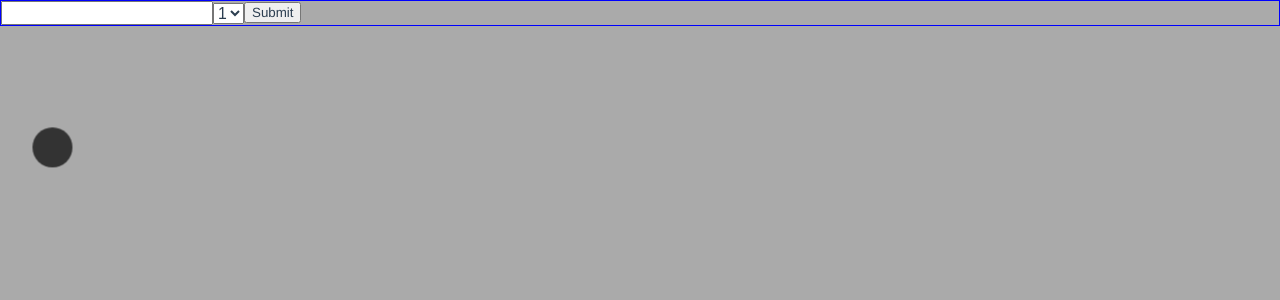
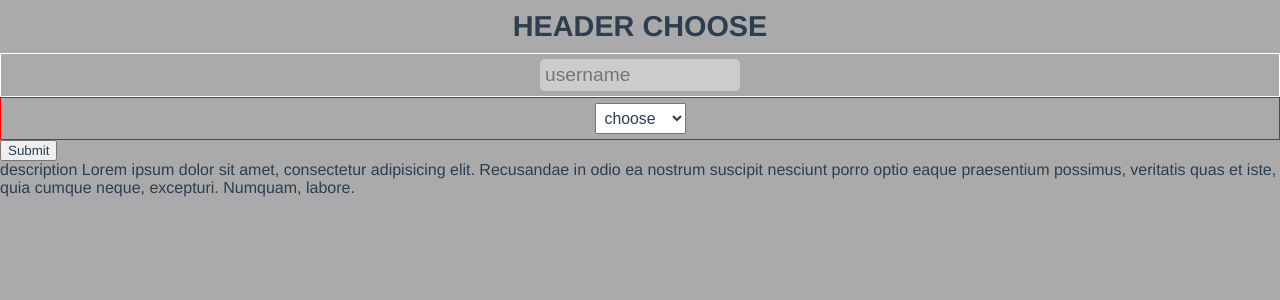
Before and after one commit to abbasnake/maratons, a Vue app in the folder client/: page /#/choose in a window 1280 px wide. Shown: the top 300 px of the page. Built offline with nearby package versions, Linux system fonts and the light colour scheme.

Commit message:
making some default components

```diff
--- a/client/src/App.vue
+++ b/client/src/App.vue
@@ -1,7 +1,7 @@
 <template>
-  <div id="app">
-    <the-helper></the-helper>
-    <router-view/>
+  <div id="app" class="app">
+    <!-- <the-helper></the-helper> -->
+    <router-view class="app__views"/>
   </div>
 </template>
 
@@ -25,8 +25,12 @@ export default {
 
 <!-- LOCAL STYLES -->
 <style lang="scss" scoped>
-#app {
+.app {
   background-color: #aaa;
+  display: grid;
   height: 100vh;
+  &__views {
+    // border: 3px solid pink;
+  }
 }
 </style>
--- /dev/null
+++ b/client/src/components/DefaultHeader.vue
@@ -0,0 +1,28 @@
+<template>
+  <header class="header">
+    <slot></slot>
+  </header>
+</template>
+
+<script>
+export default {
+  name: 'DefaultHeader'
+}
+</script>
+
+<style lang="scss" scoped>
+.header {
+  align-items: center;
+  display: grid;
+  font-size: 7vw;
+  font-weight: bold;
+  justify-items: center;
+  padding: 10px;
+}
+
+@media screen and (min-width:400px) {
+  .header {
+    font-size: 1.8rem;
+  }
+}
+</style>
--- /dev/null
+++ b/client/src/components/DefaultInput.vue
@@ -0,0 +1,48 @@
+<template>
+  <div class="container">
+    <input
+      class="container__input"
+      type="text"
+      aria-label="Username"
+      placeholder="username"
+      required
+    >
+  </div>
+</template>
+
+<script>
+export default {
+  name: 'DefaultInput'
+}
+</script>
+
+<style lang="scss" scoped>
+.container {
+  align-items: center;
+  border: 1px solid white;
+  display: grid;
+  justify-items: center;
+  padding: 5px;
+  &__input {
+    background-color: #ccc;
+    border: none;
+    border-radius: 5px;
+    font-size: 3vw;
+    padding: 5px;
+    -webkit-transition: all 0.3s ease-in-out;
+    transition: all 0.3s ease-in-out;
+    max-width: 200px;
+    width: 25%;
+    z-index: 1;
+    &:focus {
+      width: 100%;
+    }
+  }
+}
+
+@media screen and (min-width:400px) {
+  .container__input {
+    font-size: 1.2rem;
+  }
+}
+</style>
--- /dev/null
+++ b/client/src/components/DefaultSelect.vue
@@ -0,0 +1,29 @@
+<template>
+  <div class="container">
+    <select class="container__select" name="" id="">
+      <option value="" selected disabled>choose</option>
+      <option value="1">One</option>
+      <option value="2">TwoTwo</option>
+      <option value="3">333</option>
+    </select>
+  </div>
+</template>
+
+<script>
+export default {
+  name: 'DefaultSelect'
+}
+</script>
+
+<style lang="scss" scoped>
+.container {
+  align-items: center;
+  border: 1px solid red;
+  display: grid;
+  justify-items: center;
+  padding: 5px;
+  &__select {
+    padding: 5px;
+  }
+}
+</style>
--- a/client/src/components/TheFormInput.vue
+++ b/client/src/components/TheFormInput.vue
@@ -23,6 +23,6 @@ export default {
 
 <style lang="scss" scoped>
 .form {
-  border: 1px solid blue;
+  // border: 1px solid blue;
 }
 </style>
--- a/client/src/views/ViewChoose.vue
+++ b/client/src/views/ViewChoose.vue
@@ -1,13 +1,25 @@
 <template>
-  <form-input></form-input>
+  <div>
+    <default-header>HEADER CHOOSE</default-header>
+    <default-input />
+    <default-select></default-select>
+    <button>Submit</button>
+    <p>description Lorem ipsum dolor sit amet, consectetur adipisicing elit. Recusandae in odio ea nostrum suscipit nesciunt porro optio eaque praesentium possimus, veritatis quas et iste, quia cumque neque, excepturi. Numquam, labore.</p>
+  </div>
 </template>
 
 <script>
+import DefaultHeader from '@/components/DefaultHeader'
+import DefaultInput from '@/components/DefaultInput'
+import DefaultSelect from '@/components/DefaultSelect'
 import TheFormInput from '@/components/TheFormInput'
 
 export default {
   name: 'ViewChoose',
   components: {
+    'default-header': DefaultHeader,
+    'default-input': DefaultInput,
+    'default-select': DefaultSelect,
     'form-input': TheFormInput
   }
 }
```
